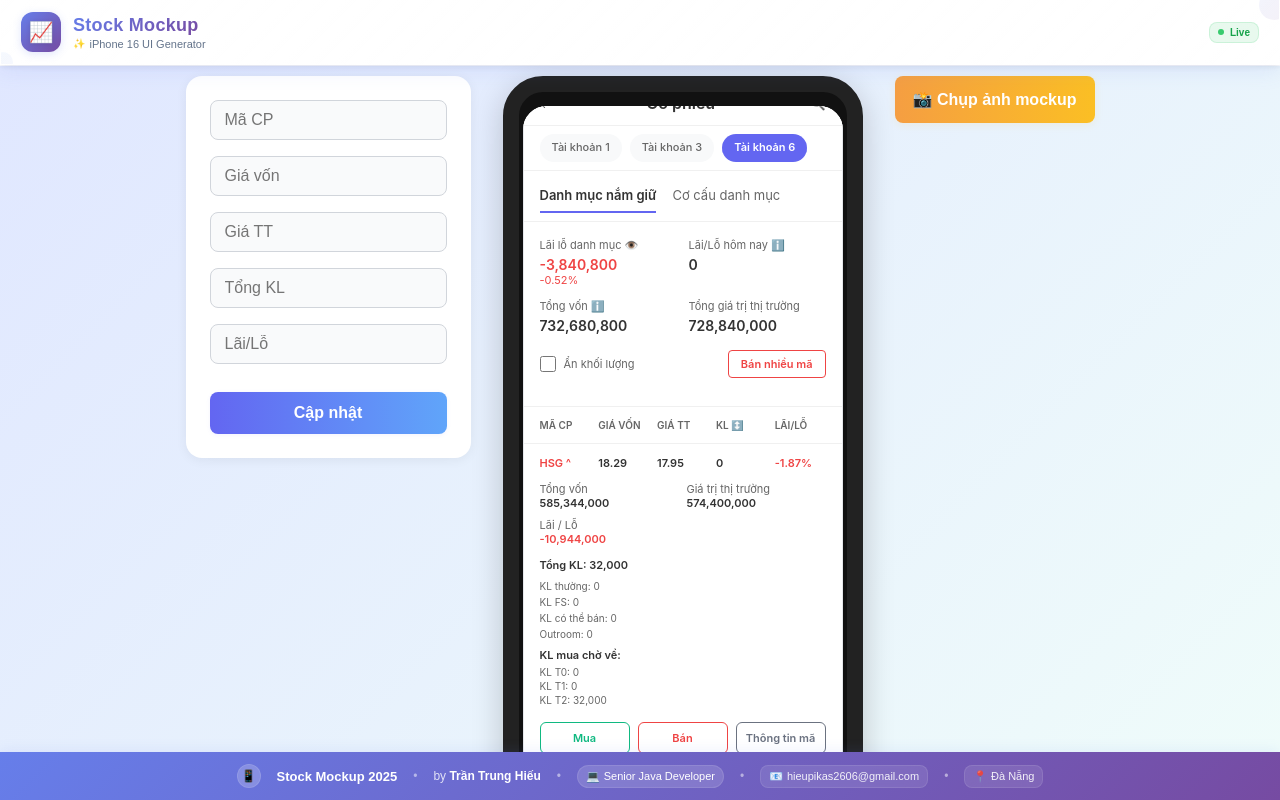
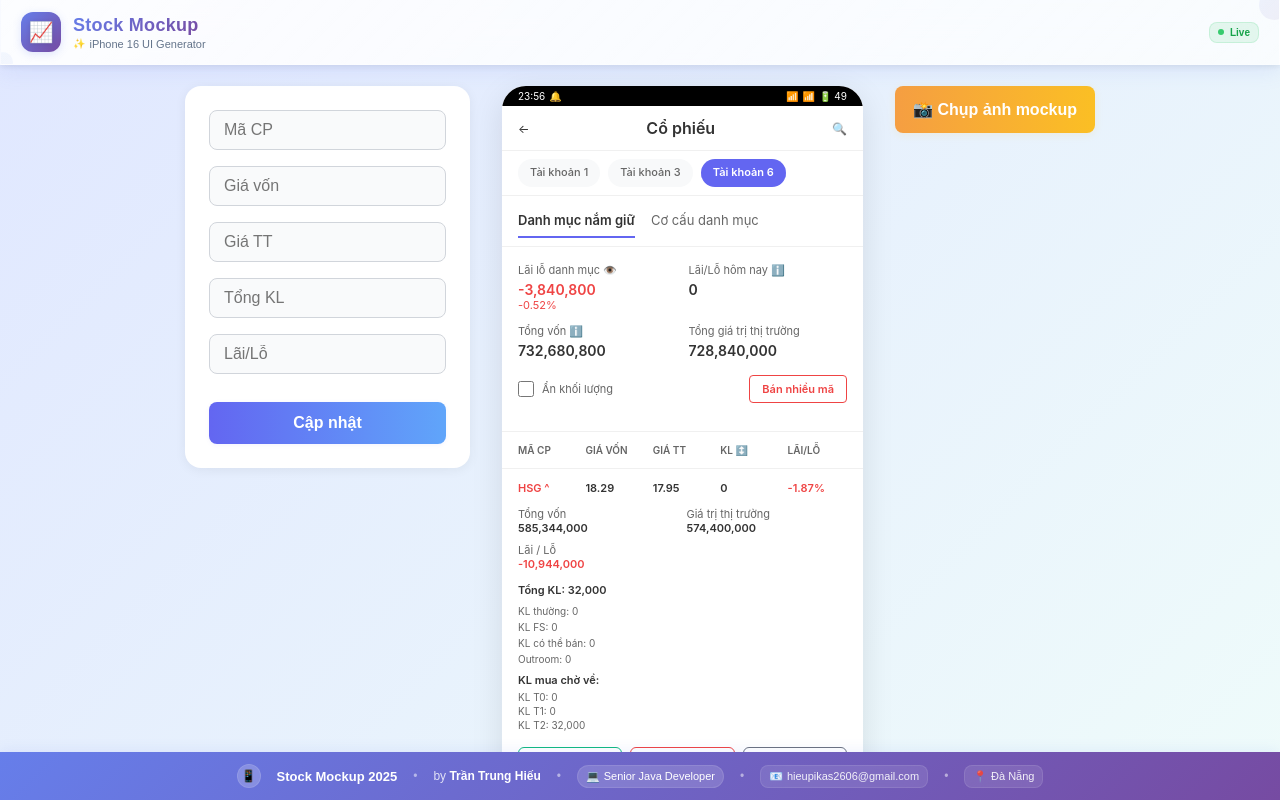
Before and after one commit to nevermore6264/stock_mock_2025, a Next.js app: page / in a window 1280 px wide. Built offline with nearby package versions, Linux system fonts and the light colour scheme.

Commit message:
first commit

```diff
--- a/src/app/components/Iphone16Mockup.tsx
+++ b/src/app/components/Iphone16Mockup.tsx
@@ -3,20 +3,14 @@ import React from 'react';
 const Iphone16Mockup: React.FC<{ children: React.ReactNode }> = ({ children }) => {
     return (
         <div style={{
-            border: '16px solid #222',
-            borderRadius: 40,
-            width: 360,
-            height: 780,
-            background: '#111',
-            display: 'flex',
-            alignItems: 'center',
-            justifyContent: 'center',
-            margin: '0 auto',
-            boxShadow: '0 8px 32px rgba(0,0,0,0.2)',
+            width: 361, // iPhone 16 screen width
+            height: 820, // iPhone 16 screen height
+            background: '#fff',
+            borderRadius: 24,
+            overflow: 'hidden',
+            boxShadow: '0 8px 32px rgba(0,0,0,0.1)',
         }}>
-            <div style={{ width: 320, height: 720, background: '#f5f5f5', borderRadius: 24, overflow: 'hidden' }}>
-                {children}
-            </div>
+            {children}
         </div>
     );
 };
--- a/src/app/components/PortfolioCard.tsx
+++ b/src/app/components/PortfolioCard.tsx
@@ -8,8 +8,8 @@ interface PortfolioCardProps {
 const PortfolioCard: React.FC<PortfolioCardProps> = ({ data }) => {
     return (
         <div style={{
-            width: '375px', // iPhone width
-            height: '812px', // iPhone height
+            width: '361px', // iPhone 16 screen width
+            height: '820px', // iPhone 16 screen height
             background: '#fff',
             display: 'flex',
             flexDirection: 'column',
@@ -17,10 +17,6 @@ const PortfolioCard: React.FC<PortfolioCardProps> = ({ data }) => {
             fontSize: 12,
             color: '#333',
             overflow: 'hidden', // Prevent body scroll
-            border: '1px solid #e5e7eb',
-            borderRadius: '20px',
-            boxShadow: '0 10px 25px rgba(0, 0, 0, 0.1)',
-            margin: '20px auto',
         }}>
             {/* Fixed Header Section */}
             <div style={{
@@ -788,6 +784,21 @@ const PortfolioCard: React.FC<PortfolioCardProps> = ({ data }) => {
                         }}>Tất cả</span>
                     </div>
                 </div>
+
+                {/* Home Indicator */}
+                <div style={{
+                    display: 'flex',
+                    justifyContent: 'center',
+                    padding: '8px 0 4px 0',
+                    background: '#fff',
+                }}>
+                    <div style={{
+                        width: '134px',
+                        height: '5px',
+                        background: '#000',
+                        borderRadius: '3px',
+                    }} />
+                </div>
             </div>
         </div>
     );
--- a/src/app/page.tsx
+++ b/src/app/page.tsx
@@ -43,9 +43,22 @@ export default function Home() {
   };
 
   return (
-    <>
+    <div style={{
+      minHeight: '100vh',
+      display: 'flex',
+      flexDirection: 'column',
+      background: 'linear-gradient(135deg, #e0e7ff 0%, #f0fdfa 100%)'
+    }}>
       <Header />
-      <div style={{ minHeight: '100vh', width: '100vw', display: 'flex', flexDirection: 'column', justifyContent: 'center', alignItems: 'center', background: 'linear-gradient(135deg, #e0e7ff 0%, #f0fdfa 100%)' }}>
+      <div style={{
+        flex: 1,
+        width: '100%',
+        display: 'flex',
+        flexDirection: 'column',
+        justifyContent: 'center',
+        alignItems: 'center',
+        padding: '20px 0'
+      }}>
         <div style={{ display: 'flex', gap: 32, alignItems: 'flex-start' }}>
           {/* Left Column - Form */}
           <StockForm onSubmit={handleFormSubmit} />
@@ -126,6 +139,6 @@ export default function Home() {
         </div>
       </div>
       <Footer />
-    </>
+    </div>
   );
 }
```
